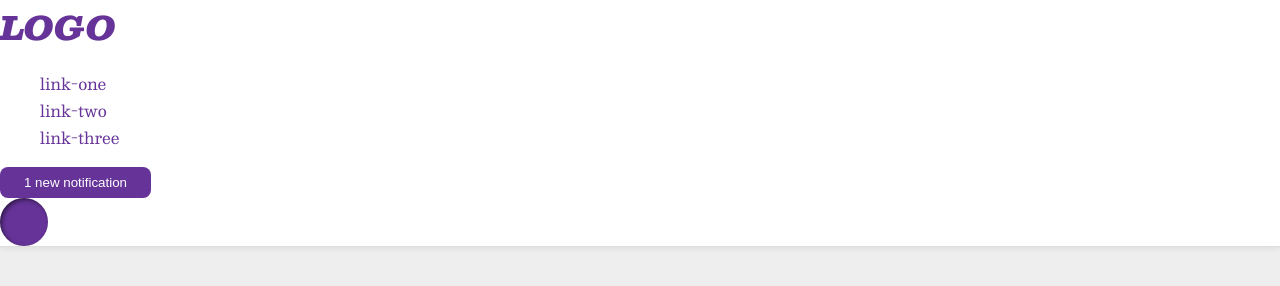
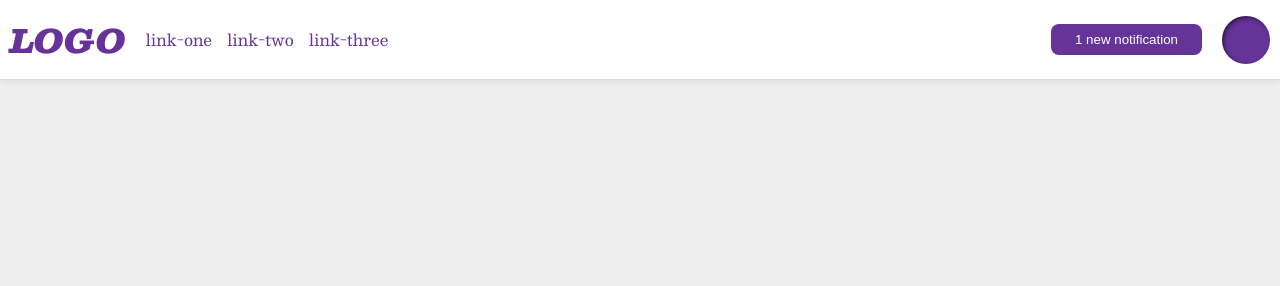
Before and after one commit to hamiltonsouza/odin-exercises, a plain HTML site: page css-exercises/flex/03-flex-header-2/index.html in a window 1280 px wide. Drawn offline with nearby package versions, Linux system fonts and the light colour scheme.

Commit message:
Add exercise 03 solution

```diff
--- a/css-exercises/flex/03-flex-header-2/style.css
+++ b/css-exercises/flex/03-flex-header-2/style.css
@@ -12,6 +12,10 @@ body {
   background: white;
   border-bottom: 1px solid #ddd;
   box-shadow: 0 0 8px rgba(0,0,0,.1);
+  display: flex;
+  padding: 10px;
+  align-items: center;
+  gap: 20px;
 }
 
 .profile-image {
@@ -29,12 +33,15 @@ body {
   font-style: italic;
 }
 
+/* probably using margin-left: auto; here is bad practice, the solution makes two divs with class .left for logo and links and .right for button and profile-image inside the header and justify-content: space-between; on .header */
+
 button {
   border: none;
   border-radius: 8px;
   background: rebeccapurple;
   color: white;
   padding: 8px 24px;
+  margin-left: auto;
 }
 
 a {
@@ -45,4 +52,7 @@ a {
 
 ul {
   list-style-type: none;
+  display: flex;
+  padding: 0;
+  gap: 15px;
 }
```
